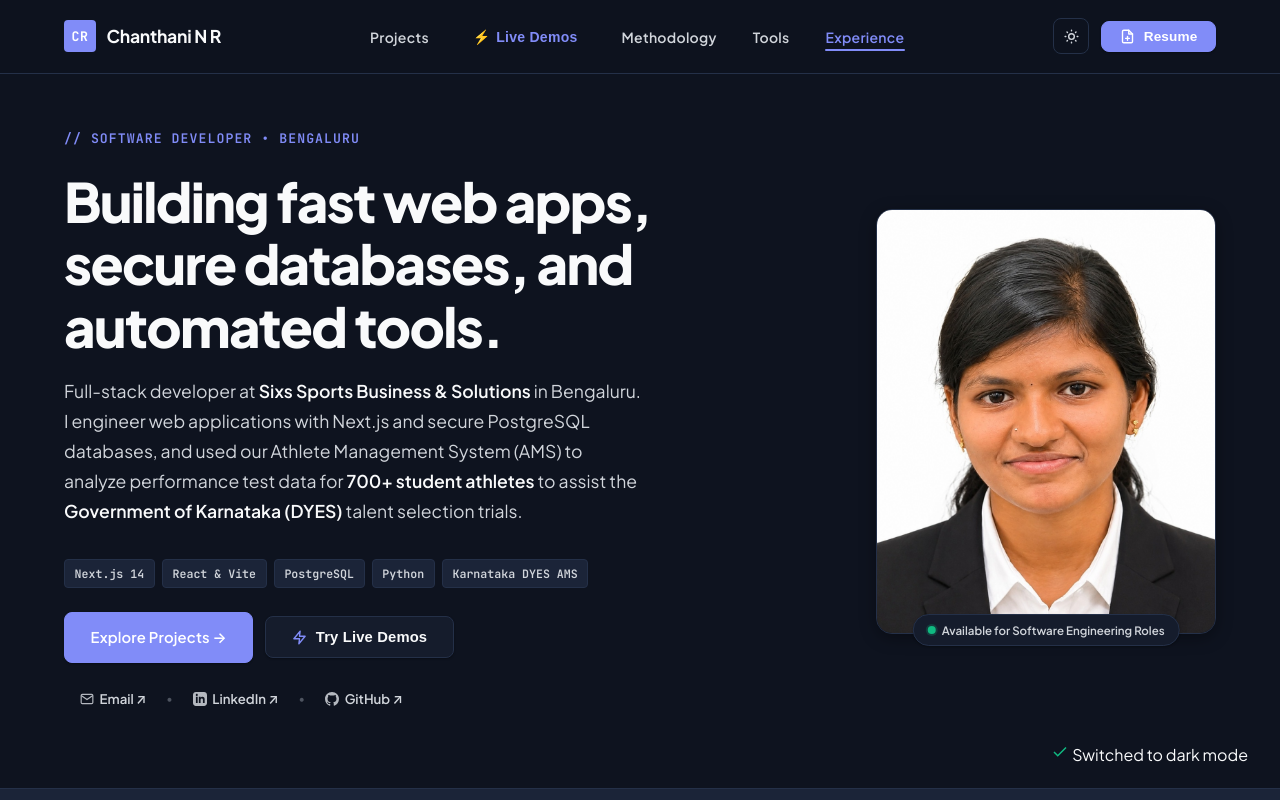
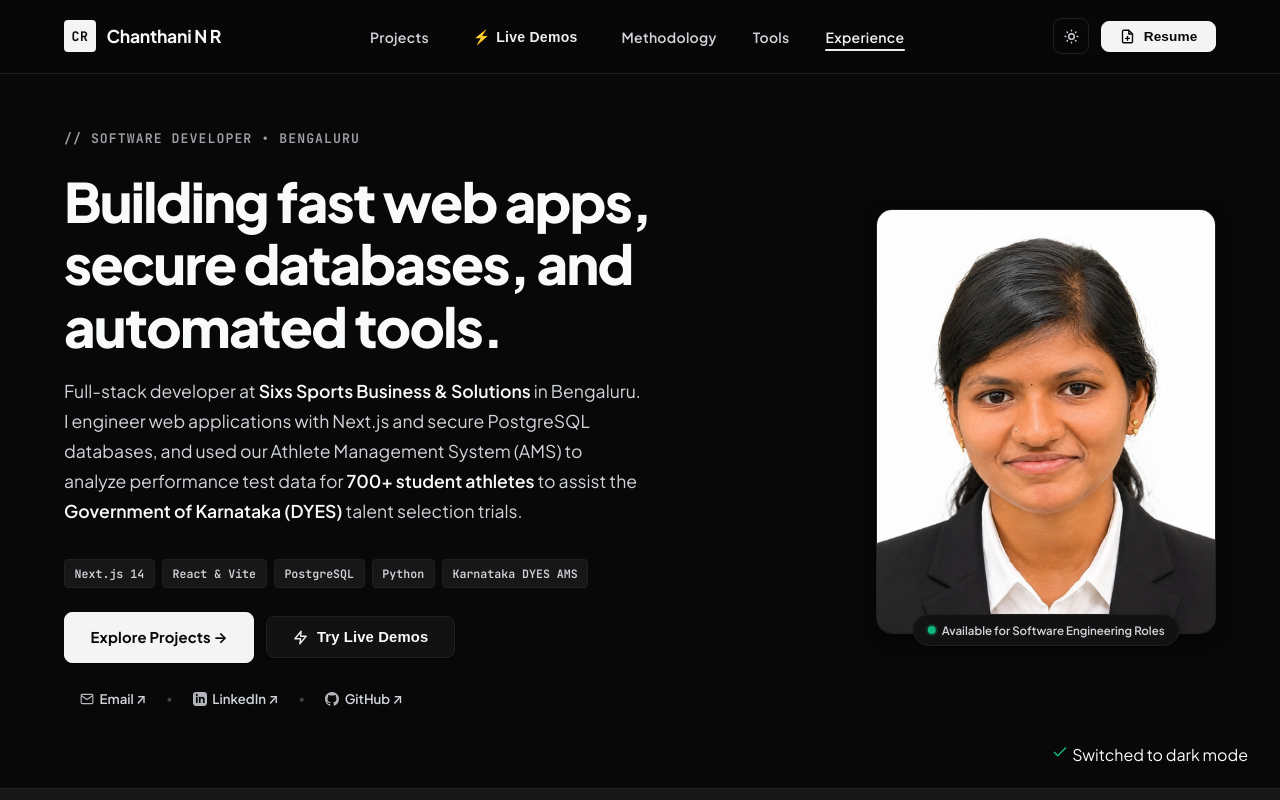
Before and after one commit to Chanthani-N-R-31/Chanthani, a plain HTML site: page index.html in a window 1280 px wide. Both pictures are taken after a click on the button "Toggle Dark/Light Theme". Shown: the top 800 px of the page. Drawn offline with Linux system fonts and the light colour scheme.

Commit message:
feat: add comprehensive stylesheet for portfolio design system

```diff
--- a/css/style.css
+++ b/css/style.css
@@ -65,38 +65,64 @@
 }
 
 /* ==========================================================================
-   Dark Theme (Refined Midnight Slate)
+   Dark Theme (Refined Obsidian Dark Black)
    ========================================================================== */
 [data-theme="dark"] {
-  --bg-body: #0E131F;
-  --bg-surface: #151C2C;
-  --bg-surface-secondary: #1B2438;
-  --bg-card: #151C2C;
-  --bg-card-hover: #192236;
-  --bg-muted: #243048;
-  --bg-glass-nav: rgba(14, 19, 31, 0.92);
-
-  --border-subtle: #243048;
-  --border-card: #27344E;
-  --border-hover: #374665;
-  --border-dark: #818CF8;
+  --bg-body: #080808;
+  --bg-surface: #121212;
+  --bg-surface-secondary: #171717;
+  --bg-card: #121212;
+  --bg-card-hover: #1A1A1A;
+  --bg-muted: #202020;
+  --bg-glass-nav: rgba(8, 8, 8, 0.92);
+
+  --border-subtle: #202020;
+  --border-card: #262626;
+  --border-hover: #383838;
+  --border-dark: #FFFFFF;
 
   --text-primary: #F9FAFB;
   --text-secondary: #D1D5DB;
-  --text-muted: #9CA3AF;
-  --text-inverse: #0E131F;
-
-  --accent-primary: #818CF8;
-  --accent-primary-hover: #A5B4FC;
-  --accent-primary-light: rgba(129, 140, 248, 0.12);
+  --text-muted: #8E8E93;
+  --text-inverse: #080808;
+
+  --accent-primary: #EDEDED;
+  --accent-primary-hover: #FFFFFF;
+  --accent-primary-light: rgba(255, 255, 255, 0.08);
   --accent-emerald: #10B981;
   --accent-emerald-light: rgba(16, 185, 129, 0.12);
 
-  --shadow-sm: 0 1px 2px rgba(0, 0, 0, 0.3);
-  --shadow-md: 0 4px 12px rgba(0, 0, 0, 0.4);
-  --shadow-lg: 0 12px 28px rgba(0, 0, 0, 0.55);
-  --shadow-card: 0 4px 16px rgba(0, 0, 0, 0.35);
-  --shadow-hover: 0 8px 24px rgba(129, 140, 248, 0.2);
+  --shadow-sm: 0 1px 2px rgba(0, 0, 0, 0.6);
+  --shadow-md: 0 4px 12px rgba(0, 0, 0, 0.7);
+  --shadow-lg: 0 12px 28px rgba(0, 0, 0, 0.85);
+  --shadow-card: 0 4px 16px rgba(0, 0, 0, 0.6);
+  --shadow-hover: 0 8px 24px rgba(0, 0, 0, 0.85);
+}
+
+[data-theme="dark"] .btn-primary {
+  background-color: #F4F4F5;
+  color: #080808;
+  border-color: #F4F4F5;
+  font-weight: 700;
+}
+
+[data-theme="dark"] .btn-primary:hover {
+  background-color: #FFFFFF;
+  color: #000000;
+  border-color: #FFFFFF;
+  box-shadow: 0 4px 16px rgba(255, 255, 255, 0.15);
+}
+
+[data-theme="dark"] .brand-badge {
+  background: #F4F4F5;
+  color: #080808;
+}
+
+[data-theme="dark"] .hero-tagline,
+[data-theme="dark"] .section-tag,
+[data-theme="dark"] .tools-headline-eyebrow,
+[data-theme="dark"] .tools-extra-pills-title {
+  color: #A1A1AA;
 }
 
 /* ==========================================================================
@@ -1648,9 +1674,9 @@ a {
 }
 
 [data-theme="dark"] .tool-icon-box {
-  background: #192236;
-  border-color: #27344E;
-  box-shadow: 0 2px 8px rgba(0, 0, 0, 0.35);
+  background: #181818;
+  border-color: #282828;
+  box-shadow: 0 2px 8px rgba(0, 0, 0, 0.5);
 }
 
 .tool-icon-box svg {
@@ -2448,8 +2474,8 @@ a {
 }
 
 .live-terminal {
-  background: #0E131F;
-  border: 1px solid #243048;
+  background: #080808;
+  border: 1px solid #222222;
   border-radius: var(--radius-xs);
   padding: 1rem 1.15rem;
   font-family: var(--font-mono);
@@ -2466,7 +2492,7 @@ a {
 }
 
 .terminal-prompt {
-  color: #818CF8;
+  color: #EDEDED;
 }
 
 .terminal-success {
@@ -2530,7 +2556,7 @@ a {
   top: -24px;
   left: 0;
   background: #10B981;
-  color: #0E131F;
+  color: #000000;
   font-family: var(--font-mono);
   font-size: 0.68rem;
   font-weight: 700;
@@ -2633,12 +2659,12 @@ a {
   font-size: 0.8rem;
   letter-spacing: 0.08em;
   font-weight: 700;
-  color: #A5B4FC;
+  color: var(--text-primary);
 }
 
 .gatepass-status {
   background: #10B981;
-  color: #0E131F;
+  color: #000000;
   font-size: 0.68rem;
   font-weight: 800;
   padding: 0.15rem 0.5rem;
@@ -3782,7 +3808,7 @@ a {
 
   .resume-preview-img-container {
     padding: 0.35rem;
-    background: #1F2937;
+    background: #121212;
     max-height: 75vh;
   }
 
```
